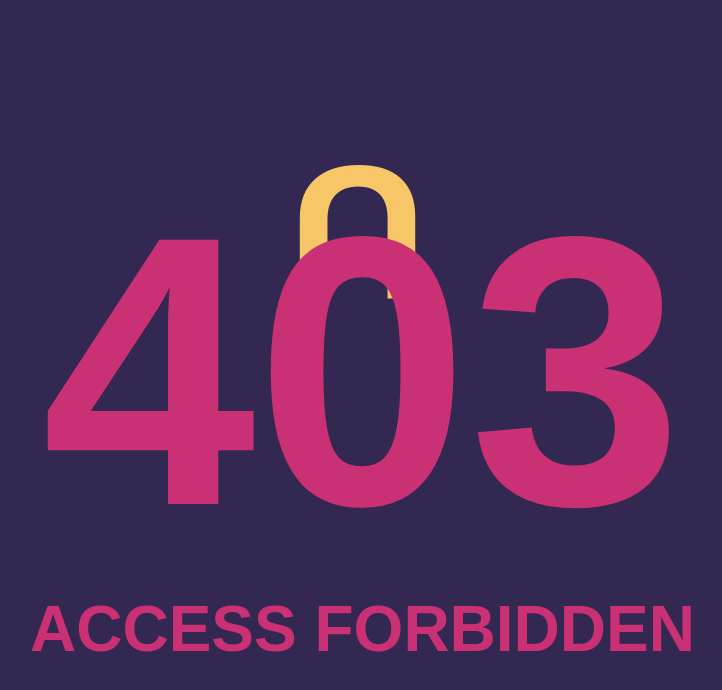
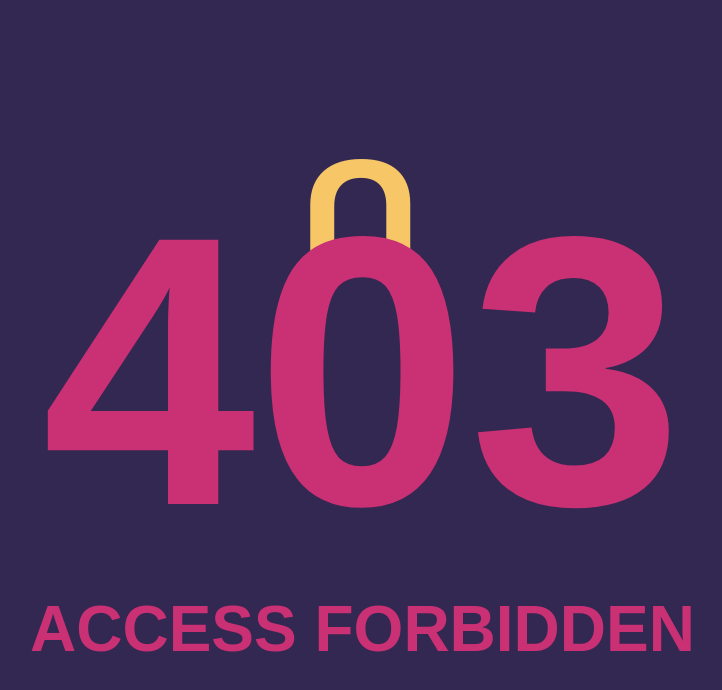
Before and after one commit to KeremunceGappze/401-page, a plain HTML site: page index.html in a window 1280 px wide. Shown: the whole page, without its empty margins (278-1000 px from the left). Drawn offline with Linux system fonts and the light colour scheme.

Commit message:
Add files via upload

```diff
--- a/index.html
+++ b/index.html
@@ -5,7 +5,7 @@
     <meta charset="UTF-8">
     <meta http-equiv="X-UA-Compatible" content="IE=edge">
     <meta name="viewport" content="width=device-width, initial-scale=1.0">
-    <title>401 Unauthorized</title>
+    <title>403 Unauthorized</title>
     <link rel="stylesheet" href="style.css">
 </head>
 
--- a/style.css
+++ b/style.css
@@ -31,9 +31,9 @@ body .base h1:before {
     content: "U";
     position: absolute;
     top: -9%;
-    right: 40%;
+    right: 41%;
     transform: rotate(180deg);
-    font-size: 15vw;
+    font-size: 13vw;
     color: #f6c667;
     z-index: -1;
     text-align: center;
```
